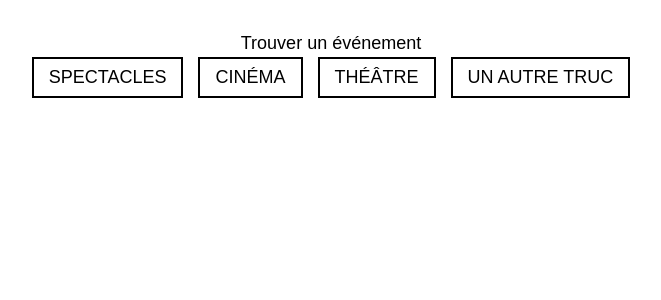
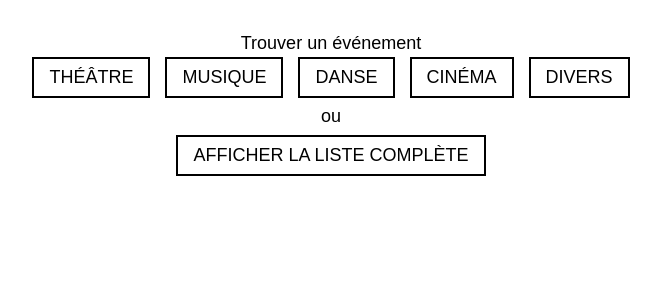
Before and after one commit to AxelFontarive/Audito, a Symfony app: template Audito/templates/home/index.html.twig in a window 1280 px wide. Shown: the part 67-367 px from the top of the page, without its empty margins (309-970 px from the left). Run offline with Twig, Linux system fonts and the light colour scheme; the template is opened without the code that fills it, so the values that code supplies are empty; some libraries are stand-ins or nearby versions.

Commit message:
Changements CSS + twig homepage

```diff
--- a/Audito/public/css/homepage.css
+++ b/Audito/public/css/homepage.css
@@ -34,6 +34,11 @@
     background-color: #aaaaaa;
 }
 
+#or {
+    margin-top: 5px;
+    margin-bottom: 5px;
+}
+
 a:link {
     color: black;
     text-decoration: none;
--- a/Audito/templates/home/index.html.twig
+++ b/Audito/templates/home/index.html.twig
@@ -12,10 +12,13 @@
 
 <section class="event-types">
     <h2>Trouver un événement</h2>
-    <div class="one-event"><a href="/events/spectacles">SPECTACLES</a></div>
+    <div class="one-event"><a href="/events/theatre">THÉÂTRE</a></div>
+    <div class="one-event"><a href="/events/musique">MUSIQUE</a></div>
+    <div class="one-event"><a href="/events/danse">DANSE</a></div>
     <div class="one-event"><a href="/events/cinema">CINÉMA</a></div>
-    <div class="one-event"><a href="/events/theatre">THÉÂTRE</a></div>
-    <div class="one-event"><a href="/events/autre">UN AUTRE TRUC</a></div>
+    <div class="one-event"><a href="/events/divers">DIVERS</a></div>
+    <h2 id="or">ou</h2>
+    <div class="one-event"><a href="/events">AFFICHER LA LISTE COMPLÈTE</a></div>
 </scetion>
 
 {% endblock %}
```
